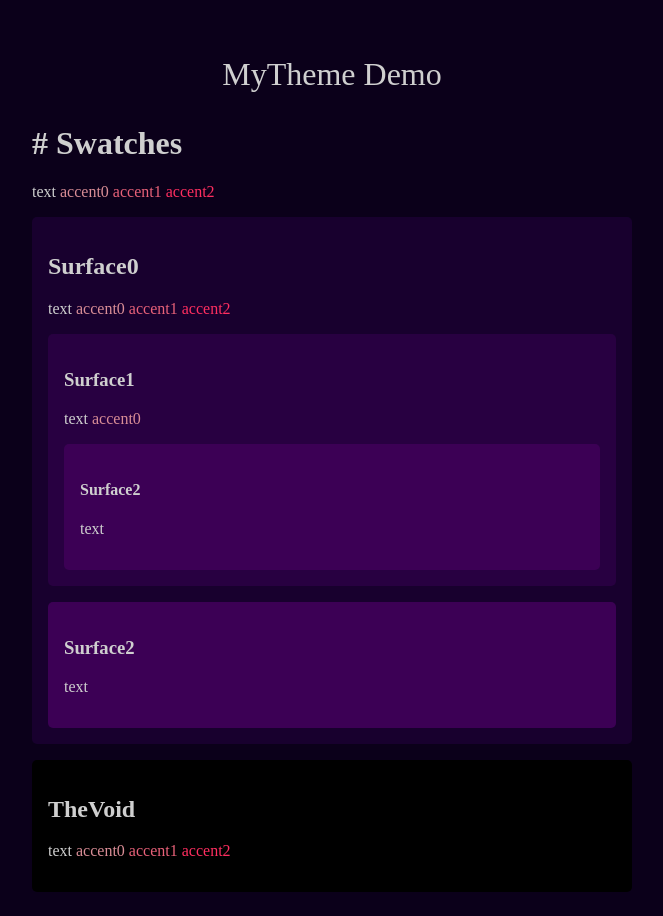
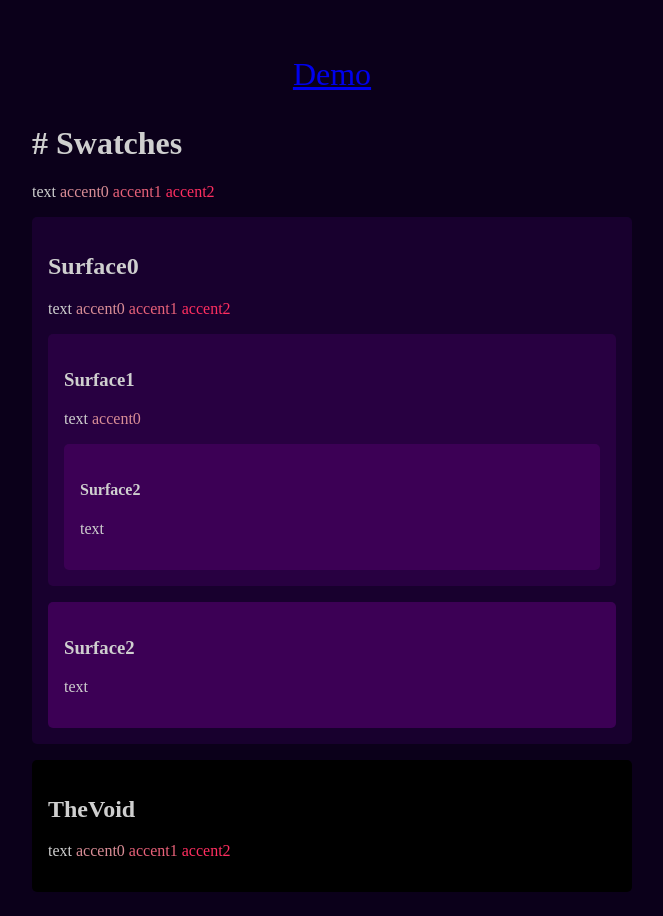
Before and after one commit to writeblankspace/mytheme, a plain HTML site: page index.html in a window 1280 px wide. Shown: the whole page, without its empty margins (308-971 px from the left). Drawn offline with Linux system fonts and the light colour scheme.

Commit message:
add a link to repo

```diff
--- a/index.html
+++ b/index.html
@@ -4,12 +4,12 @@
 <head>
 	<meta charset="utf-8">
 	<meta name="viewport" content="width=device-width, initial-scale=1">
-	<title>Mytheme Demo</title>
+	<title>Demo</title>
 	<link rel="stylesheet" href="styles.css">
 </head>
 
 <body>
-	<p id="title">MyTheme Demo</p>
+	<p id="title"><a href="https://github.com/writeblankspace/reallyCooNiceVibrantColourScheme">Demo</a></p>
 
 	<h1># Swatches</h1>
 
```
